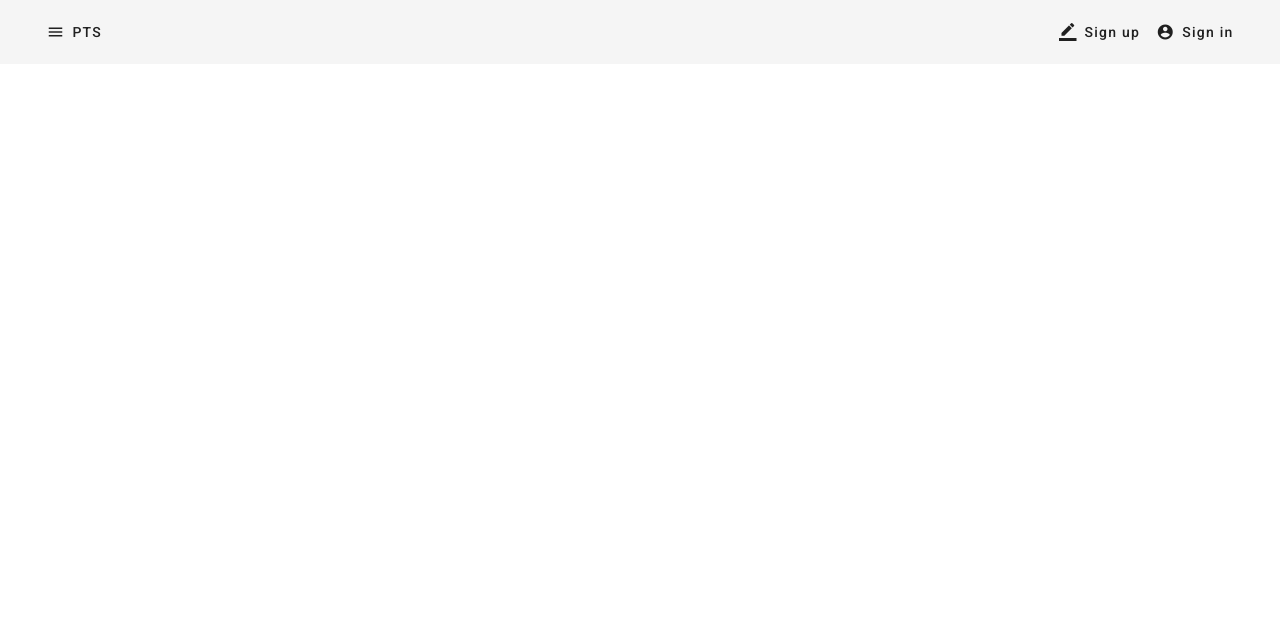
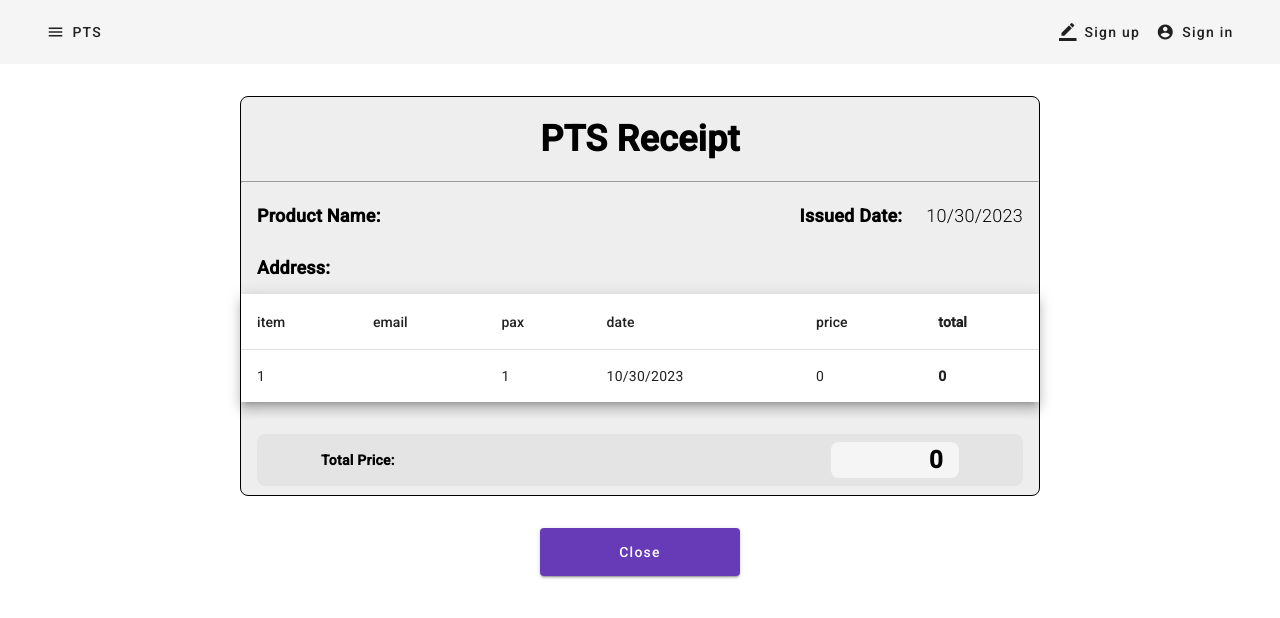
Before and after one commit to HamidMirghafoori/pts, an Angular app in the folder frontend/: page /dev in a window 1280 px wide. Shown: the top 618 px of the page. Built offline with nearby package versions, Linux system fonts and the light colour scheme.

Commit message:
FE: Receipt added

```diff
--- a/frontend/src/app/app-routing.module.ts
+++ b/frontend/src/app/app-routing.module.ts
@@ -6,6 +6,7 @@ import { ApplicationsComponent } from './components/applications/applications.co
 import { PaymentGatewayComponent } from './components/payment-gateway/payment-gateway.component';
 import { ProductsListComponent } from './components/products-list/products-list.component';
 import { PurchasingFormComponent } from './components/purchasing-form/purchasing-form.component';
+import { ReceiptComponent } from './components/receipt/receipt.component';
 import { ReviewFormComponent } from './components/review-form/review-form.component';
 import { ShopProductsComponent } from './components/shop-products/shop-products.component';
 import { SigninComponent } from './components/signin/signin.component';
@@ -18,7 +19,7 @@ const routes: Routes = [
   { path: 'payment-gateway', component: PaymentGatewayComponent },
   { path: 'signup', component: SignupComponent },
   { path: 'review', component: ReviewFormComponent },
-  { path: 'dev', component: AdminReportComponent },
+  { path: 'dev', component: ReceiptComponent },
   {
     path: 'my-orders',
     component: ProductsListComponent,
--- a/frontend/src/app/app.module.ts
+++ b/frontend/src/app/app.module.ts
@@ -28,6 +28,7 @@ import { ShopProductsComponent } from './components/shop-products/shop-products.
 import { SigninComponent } from './components/signin/signin.component';
 import { SignupComponent } from './components/signup/signup.component';
 import { MaterialModule } from './material/material.module';
+import { ReceiptComponent } from './components/receipt/receipt.component';
 
 
 
@@ -50,6 +51,7 @@ export function tokenGetter() {
     PaymentGatewayComponent,
     ReviewFormComponent,
     AdminReportComponent,
+    ReceiptComponent,
   ],
   imports: [
     BrowserModule,
--- a/frontend/src/app/components/card/card.component.ts
+++ b/frontend/src/app/components/card/card.component.ts
@@ -71,6 +71,8 @@ export class CardComponent implements OnInit {
             itemID: this.data._id,
             userId: this.user._id,
             userEmail: this.user.email,
+            title: this.data.title,
+            price: this.data.price,
           },
         });
   }
--- a/frontend/src/app/components/payment-gateway/payment-gateway.component.html
+++ b/frontend/src/app/components/payment-gateway/payment-gateway.component.html
@@ -42,10 +42,7 @@
     <mat-form-field appearance="fill">
       <mat-label>Expiry Year</mat-label>
       <mat-select formControlName="expiryYear">
-        <mat-option
-          *ngFor="let year of years"
-          [value]="year"
-        >
+        <mat-option *ngFor="let year of years" [value]="year">
           {{ year }}
         </mat-option>
       </mat-select>
@@ -71,6 +68,14 @@
   <div class="flex-row">
     <button mat-raised-button (click)="onBack()" color="warn">Back</button>
     <div class="flex-grow"></div>
-    <button mat-raised-button color="primary" type="submit">Submit</button>
+    <button mat-raised-button color="primary" type="submit" [disabled]="paid">Submit</button>
   </div>
 </form>
+
+<app-receipt
+  *ngIf="paid"
+  [address]="address"
+  [price]="+price"
+  [email]="userEmail"
+  [title]="title"
+></app-receipt>
--- a/frontend/src/app/components/payment-gateway/payment-gateway.component.scss
+++ b/frontend/src/app/components/payment-gateway/payment-gateway.component.scss
@@ -1,3 +1,7 @@
+:host {
+ width: 800px;
+}
+
 mat-form-field {
     width: 100%;
     margin-bottom: 16px;
--- a/frontend/src/app/components/payment-gateway/payment-gateway.component.ts
+++ b/frontend/src/app/components/payment-gateway/payment-gateway.component.ts
@@ -15,9 +15,12 @@ export class PaymentGatewayComponent implements OnInit {
   );
   public years = Array.from({ length: 8 }, (_, i) => (i + 2023).toString());
   private itemId: string = '';
-  private address: string = '';
+  public address: string = '';
   private userId: string = '';
-  private userEmail: string = '';
+  public userEmail: string = '';
+  public paid: boolean  = false;
+  public title: string = '';
+  public price: string = '';
 
   constructor(
     private fb: FormBuilder,
@@ -50,6 +53,8 @@ export class PaymentGatewayComponent implements OnInit {
       this.address = params['address'];
       this.userId = params['userId'];
       this.userEmail = params['userEmail'];
+      this.title = params['title'];
+      this.price = params['price'];
     });
   }
 
@@ -64,17 +69,12 @@ export class PaymentGatewayComponent implements OnInit {
           this.userEmail
         )
         .then((res) => {
-          console.log(res);
-
-          // display receipt
-
-          // after receipt
-          this.router.navigate(['']);
+          this.paid=true;
         });
     }
   }
 
-  onBack() {
+  onBack() : void{
     this.router.navigate(['']);
   }
 }
--- a/frontend/src/app/components/purchasing-form/purchasing-form.component.scss
+++ b/frontend/src/app/components/purchasing-form/purchasing-form.component.scss
@@ -1,3 +1,7 @@
+:host {
+  width: 800px;
+}
+
 mat-form-field {
     width: 100%;
     margin-bottom: 16px;
--- a/frontend/src/app/components/purchasing-form/purchasing-form.component.ts
+++ b/frontend/src/app/components/purchasing-form/purchasing-form.component.ts
@@ -12,7 +12,8 @@ export class PurchasingFormComponent implements OnInit {
   private itemId: string = '';
   private userId: string = '';
   private userEmail: string = '';
-
+  private title: string = '';
+  private price: string = '';
 
   constructor(
     private fb: FormBuilder,
@@ -34,6 +35,8 @@ export class PurchasingFormComponent implements OnInit {
       this.itemId = params['itemID'];
       this.userId = params['userId'];
       this.userEmail = params['userEmail'];
+      this.title = params['title'];
+      this.price = params['price'];
     });
   }
 
@@ -44,7 +47,9 @@ export class PurchasingFormComponent implements OnInit {
           itemID: this.itemId,
           address: this.purchaseForm.get('address')?.value,
           userId: this.userId,
-          userEmail: this.userEmail
+          userEmail: this.userEmail,
+          title: this.title,
+          price: this.price,
         },
       });
     }
--- /dev/null
+++ b/frontend/src/app/components/receipt/receipt.component.html
@@ -0,0 +1,40 @@
+<div class="container">
+  <div class="title">PTS Receipt</div>
+  <hr />
+  <div class="receipt flex-row">
+    <div class="name"><span class="label">Product Name:</span>{{ title }}</div>
+    <div class="spacer"></div>
+    <div class="date"><span class="label">Issued Date:</span>{{ date }}</div>
+  </div>
+  <div class="address">
+    <span class="label">Address:</span>{{address}}
+  </div>
+
+  <table mat-table [dataSource]="dataSource" class="mat-elevation-z8" matSort>
+    <ng-container
+      matColumnDef="{{ column }}"
+      *ngFor="let column of displayedColumns"
+    >
+      <th mat-header-cell *matHeaderCellDef mat-sort-header>{{ column }}</th>
+      <td mat-cell *matCellDef="let element">{{ element[column] }}</td>
+    </ng-container>
+    <tr mat-header-row *matHeaderRowDef="displayedColumns"></tr>
+    <tr mat-row *matRowDef="let row; columns: displayedColumns"></tr>
+  </table>
+  <div class="gap"></div>
+  <div class="total flex-row">
+    <div class="label">Total Price:</div>
+    <div class="spacer"></div>
+    <div class="price">{{totalPrice}}</div>
+  </div>
+</div>
+<div class="close">
+  <button
+  mat-raised-button
+  class="button"
+  color="primary"
+  (click)="onCloseButton()"
+  >
+  Close
+</button>
+</div>
--- /dev/null
+++ b/frontend/src/app/components/receipt/receipt.component.scss
@@ -0,0 +1,63 @@
+.container {
+  width: 800px;
+  height: 400px;
+  border: 1px solid black;
+  border-radius: 8px;
+  background-color: #eee;
+  margin-top: 32px;
+}
+
+.mat-column-total {
+  font-weight: bold;
+}
+.gap {
+  height: 32px;
+}
+
+.name,
+.address,
+.date {
+  margin: 16px;
+  font-weight: 300;
+  font-size: large;
+}
+
+.label {
+  font-weight: 600;
+  margin-right: 24px;
+}
+
+.button {
+  margin-top: 32px;
+  width: 200px;
+  height: 48px;
+  justify-self: center;
+}
+
+.close {
+  display: flex;
+  justify-content: center;
+  width: 100%;
+}
+
+
+.total {
+  display: flex;
+  justify-content: center;
+  align-items: center;
+  height: 52px;
+  background-color: rgb(228, 228, 228);
+  margin: 0 16px;
+  border-radius: 8px;
+  padding: 8px 64px;
+}
+
+.price {
+  font-weight: 800;
+  font-size: 24px;
+  background-color: whitesmoke;
+  min-width: 128px;
+  padding: 8px 16px;
+  border-radius: 8px;
+  text-align: end;
+}
--- /dev/null
+++ b/frontend/src/app/components/receipt/receipt.component.ts
@@ -0,0 +1,54 @@
+import {
+  ChangeDetectionStrategy,
+  Component,
+  Input,
+  OnInit,
+} from '@angular/core';
+import { Router } from '@angular/router';
+
+@Component({
+  selector: 'app-receipt',
+  templateUrl: './receipt.component.html',
+  styleUrls: ['./receipt.component.scss'],
+  changeDetection: ChangeDetectionStrategy.Default,
+})
+export class ReceiptComponent implements OnInit {
+  @Input() price: number = 0;
+  @Input() email: string = '';
+  @Input() address: string = '';
+  @Input() title: string = '';
+
+  constructor(    private router: Router  ){}
+  dataSource: any[] = [];
+  totalPrice = 0
+
+  ngOnInit(): void {
+    console.log(this.price, this.email);
+    this.dataSource = [
+      {
+        item: 1,
+        email: this.email,
+        pax: 1,
+        date: this.date,
+        price: this.price,
+        total: this.price,
+      },
+    ];
+    this.totalPrice = this.dataSource[0].total;
+  }
+  date = new Date().toLocaleDateString();
+
+  displayedColumns: string[] = [
+    'item',
+    'email',
+    'pax',
+    'date',
+    'price',
+    'total',
+  ];
+
+
+  public onCloseButton() {
+    this.router.navigate(['']);
+  }
+}
--- a/frontend/src/app/material/material.module.ts
+++ b/frontend/src/app/material/material.module.ts
@@ -11,6 +11,7 @@ import { MatInputModule } from '@angular/material/input';
 import { MatSelectModule } from '@angular/material/select';
 import { MatSlideToggleModule } from '@angular/material/slide-toggle';
 import { MatSnackBarModule } from '@angular/material/snack-bar';
+import { MatTableModule } from '@angular/material/table';
 import { MatToolbarModule } from '@angular/material/toolbar';
 
 
@@ -27,6 +28,7 @@ import { MatToolbarModule } from '@angular/material/toolbar';
     MatSelectModule,
     MatSlideToggleModule,
     MatSnackBarModule,
+    MatTableModule,
     MatToolbarModule,
 
   ],
@@ -42,6 +44,7 @@ import { MatToolbarModule } from '@angular/material/toolbar';
     MatSelectModule,
     MatSlideToggleModule,
     MatSnackBarModule,
+    MatTableModule,
     MatToolbarModule,
   ],
 })
```
Also changed, not shown: 1 other file (tests, documents, lock files or other folders).
